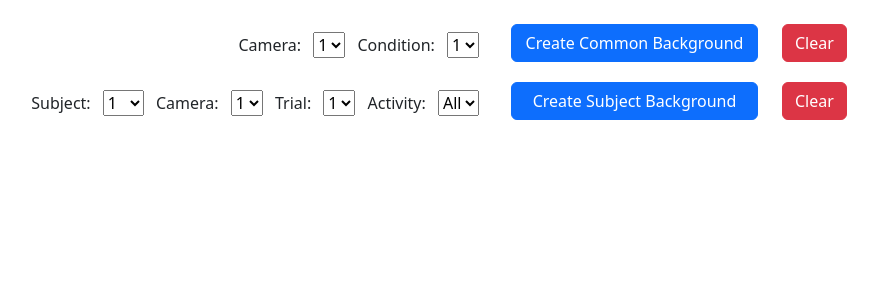
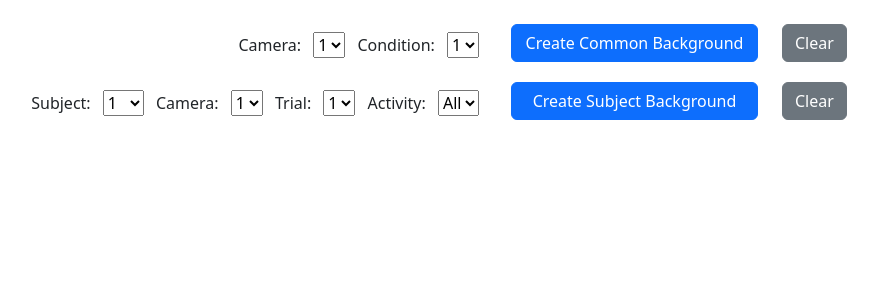
Before and after one commit to Towtex/fall-detection, a Flask app: page /preprocessing in a window 1280 px wide. Shown: the part 56-356 px from the top of the page, without its empty margins (141-1019 px from the left). Run offline with Flask 3, Linux system fonts and the light colour scheme; some libraries are stand-ins or nearby versions.

Commit message:
style: change the color of clear buttons to btn-secondary in preprocessing.html

```diff
--- a/app/templates/preprocessing.html
+++ b/app/templates/preprocessing.html
@@ -21,7 +21,7 @@
         <button type="button" class="btn btn-primary w-100" id="btn-create-common-bg">Create Common Background</button>
     </div>
     <div class="col-md-3 text-start">
-        <button type="button" class="btn btn-danger" id="btn-clear-common-bg">Clear</button>
+        <button type="button" class="btn btn-secondary" id="btn-clear-common-bg">Clear</button>
     </div>
 </div>
 
@@ -82,7 +82,7 @@
             Background</button>
     </div>
     <div class="col-md-3 text-start">
-        <button type="button" class="btn btn-danger" id="btn-clear-subject-bg">Clear</button>
+        <button type="button" class="btn btn-secondary" id="btn-clear-subject-bg">Clear</button>
     </div>
 </div>
 
```
